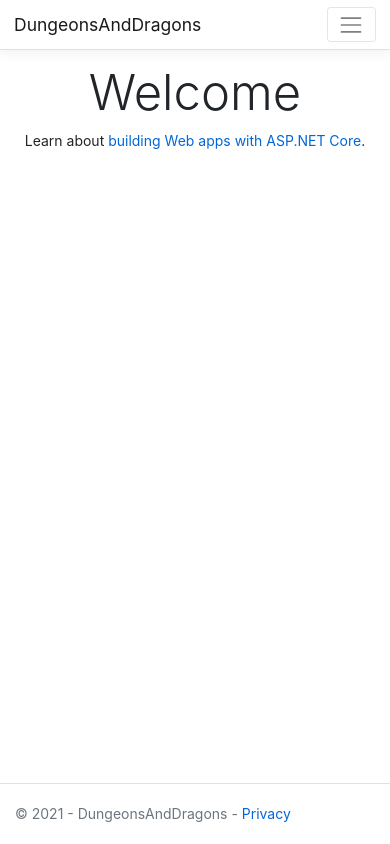
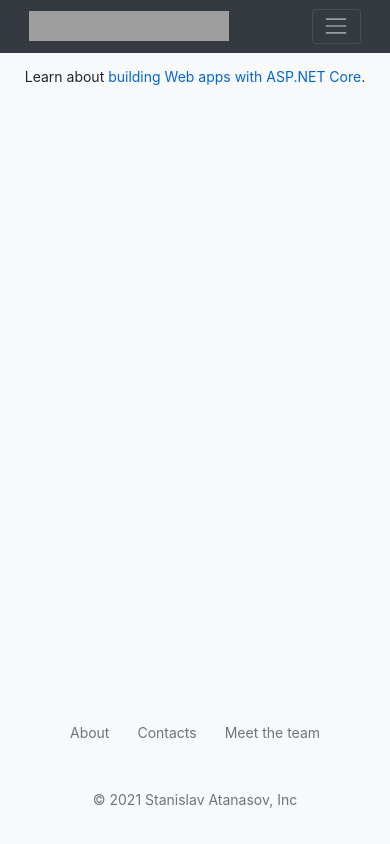
Before and after one commit to stanchyyy/DungeonsAndDragons, an ASP.NET Core app: page / in a window 390 px wide. Run offline with ASP.NET Core 8, Linux system fonts and the light colour scheme; grey boxes are pictures that could not be loaded.

Commit message:
-Responsive header added; -Footer added;

```diff
--- a/Pages/Shared/_Layout.cshtml
+++ b/Pages/Shared/_Layout.cshtml
@@ -3,41 +3,60 @@
 <head>
     <meta charset="utf-8" />
     <meta name="viewport" content="width=device-width, initial-scale=1.0" />
-    <title>@ViewData["Title"] - DungeonsAndDragons</title>
+    <title>@ViewData["Title"] - Dungeons And Dragons</title>
     <link rel="stylesheet" href="~/lib/bootstrap/dist/css/bootstrap.min.css" />
     <link rel="stylesheet" href="~/css/site.css" />
 </head>
-<body>
+<body class="bg-light py-0 my-0">
     <header>
-        <nav class="navbar navbar-expand-sm navbar-toggleable-sm navbar-light bg-white border-bottom box-shadow mb-3">
-            <div class="container">
-                <a class="navbar-brand" asp-area="" asp-page="/Index">DungeonsAndDragons</a>
-                <button class="navbar-toggler" type="button" data-toggle="collapse" data-target=".navbar-collapse" aria-controls="navbarSupportedContent"
-                        aria-expanded="false" aria-label="Toggle navigation">
+        <div class="container bg-dark fixed-top">
+            <nav class="navbar navbar-expand-xl navbar-dark ">
+                <a class="navbar-brand">
+                    <img src="~/Images/Dungeons_&_Dragons_5th_Edition_logo.svg" width="200" height="30" alt="D&D Logo" />
+                </a>
+                <button class="navbar-toggler" type="button" data-toggle="collapse" data-target="#navbarSupportedContent" aria-controls="navbarSupportedContent" aria-expanded="false" aria-label="Toggle navigation">
                     <span class="navbar-toggler-icon"></span>
                 </button>
-                <div class="navbar-collapse collapse d-sm-inline-flex flex-sm-row-reverse">
-                    <ul class="navbar-nav flex-grow-1">
-                        <li class="nav-item">
-                            <a class="nav-link text-dark" asp-area="" asp-page="/Index">Home</a>
+                <div class="collapse navbar-collapse" id="navbarSupportedContent">
+                    <ul class="navbar-nav mr-auto">
+                        <li class="nav-item active">
+                            <a class="nav-link" href="#">Home <span class="sr-only">(current)</span></a>
                         </li>
                         <li class="nav-item">
-                            <a class="nav-link text-dark" asp-area="" asp-page="/Privacy">Privacy</a>
+                            <a class="nav-link" href="#">Story</a>
+                        </li>
+                        <li class="nav-item">
+                            <a class="nav-link" href="#">Rankig</a>
+                        </li>
+                        <li class="nav-item">
+                            <a class="nav-link" href="#">Donate</a>
                         </li>
                     </ul>
+                    <ul class="navbar-nav">
+                        <li class="nav-item">
+                            <a class="nav-link">
+                                Registered Players <span class="badge rounded-pill bg-danger">0</span>
+                            </a>
+                        </li>
+                    </ul>
+
                 </div>
-            </div>
-        </nav>
+            </nav>
+        </div>
     </header>
     <div class="container">
-        <main role="main" class="pb-3">
-            @RenderBody()
-        </main>
+            <main role="main" class="pb-3">
+                @RenderBody()
+            </main>
     </div>
-
-    <footer class="border-top footer text-muted">
+    <footer class="footer mt-auto">
         <div class="container">
-            &copy; 2021 - DungeonsAndDragons - <a asp-area="" asp-page="/Privacy">Privacy</a>
+            <ul class="nav justify-content-center">
+                <li class="nav-item"><a href="#" class="nav-link pt-1 text-muted">About</a></li>
+                <li class="nav-item"><a href="#" class="nav-link pt-1 text-muted">Contacts</a></li>
+                <li class="nav-item"><a href="#" class="nav-link pt-1 text-muted">Meet the team</a></li>
+            </ul>
+            <p class="text-center text-muted">&copy; 2021 Stanislav Atanasov, Inc</p>
         </div>
     </footer>
 
```
Also changed, not shown: DungeonsAndDragons.csproj, wwwroot/Images/Dungeons_&_Dragons_5th_Edition_logo.svg (added), 1 other file.
